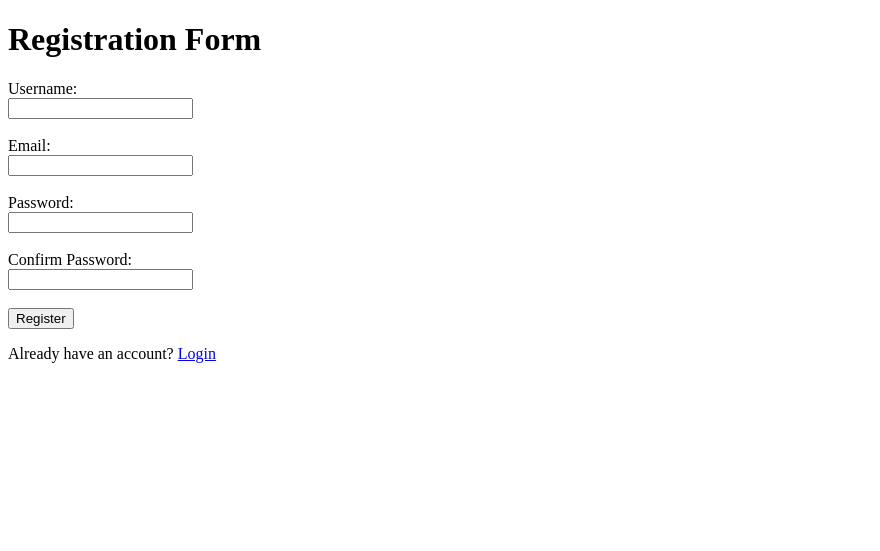
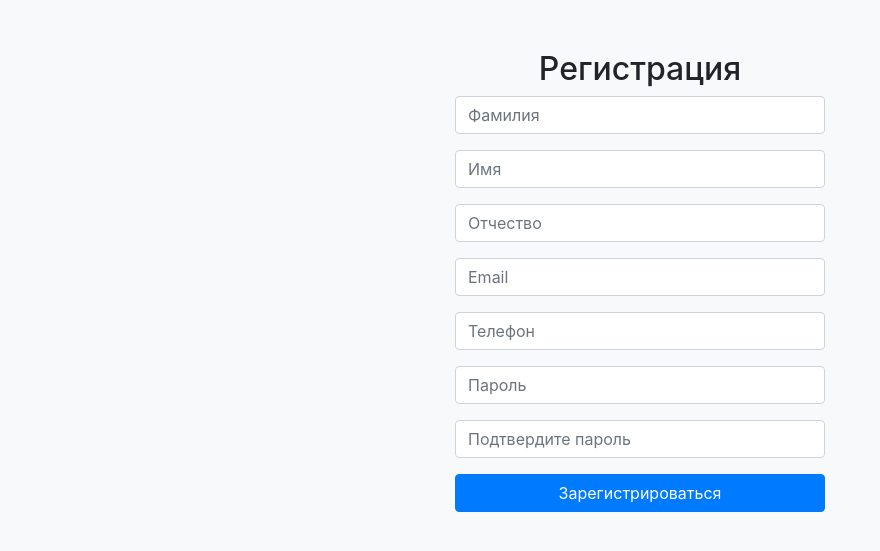
Before and after one commit to Quirence/QiwiBank, a Python web app: template templates/registration_form.html in a window 1280 px wide. Shown: the top 551 px of the page, without its empty margins (0-880 px from the left). Run offline with Jinja, Linux system fonts and the light colour scheme; the template is opened without the code that fills it, so the values that code supplies are empty; some libraries are stand-ins or nearby versions.

Commit message:
Надеюсь не сломал

```diff
--- a/Control/control.py
+++ b/Control/control.py
@@ -1,4 +1,6 @@
 from BankAccount.BankAccount import BankAccount
+
+
 class Bank:
     def __init__(self, frontend_info):
         # Инициализация банка - получение информации о пользователе по информации из фронтенда (логин и сессия)
--- a/templates/registration_form.html
+++ b/templates/registration_form.html
@@ -2,35 +2,65 @@
 <html lang="en">
 <head>
     <meta charset="UTF-8">
-    <meta http-equiv="X-UA-Compatible" content="IE=edge">
     <meta name="viewport" content="width=device-width, initial-scale=1.0">
-    <title>Registration Form</title>
-    <script>
-        function validateForm() {
-            var password = document.getElementById("password").value;
-            var confirmPassword = document.getElementById("confirmPassword").value;
-            if (password != confirmPassword) {
-                alert("Passwords do not match!");
-                return false;
-            }
-            return true;
+    <title>Регистрация</title>
+    <link rel="stylesheet" href="https://stackpath.bootstrapcdn.com/bootstrap/4.5.2/css/bootstrap.min.css">
+    <style>
+        body {
+            background-color: #f8f9fa;
         }
-    </script>
+
+        .container {
+            max-width: 400px;
+            margin: 50px auto;
+        }
+    </style>
 </head>
 <body>
-    <meta charset="UTF-8">
-    <h1>Registration Form</h1>
-    <form action="/register" method="post">
-        <label for="username">Username:</label><br>
-        <input type="text" id="username" name="username"><br><br>
-        <label for="email">Email:</label><br>
-        <input type="email" id="email" name="email"><br><br>
-        <label for="password">Password:</label><br>
-        <input type="text" id="password" name="password"><br><br>
-        <label for="confirmPassword">Confirm Password:</label><br>
-        <input type="password" id="confirmPassword" name="confirmPassword"><br><br>
-        <input type="submit" value="Register">
+<div class="container">
+    <h2 class="text-center">Регистрация</h2>
+    <form id="registrationForm" method="POST" action="/register">
+        <div class="form-group">
+            <input type="text" class="form-control" name="surname" placeholder="Фамилия" required>
+        </div>
+        <div class="form-group">
+            <input type="text" class="form-control" name="name" placeholder="Имя" required>
+        </div>
+        <div class="form-group">
+            <input type="text" class="form-control" name="patronymic" placeholder="Отчество">
+        </div>
+        <div class="form-group">
+            <input type="email" class="form-control" name="email" placeholder="Email" required>
+        </div>
+        <div class="form-group">
+            <input type="tel" class="form-control" name="number" placeholder="Телефон" required>
+        </div>
+        <div class="form-group">
+            <input type="password" class="form-control" name="password" id="password" placeholder="Пароль" required>
+        </div>
+        <div class="form-group">
+            <input type="password" class="form-control" name="confirmPassword" id="confirmPassword"
+                   placeholder="Подтвердите пароль" required>
+            <small id="passwordHelp" class="form-text text-danger d-none">Пароли не совпадают.</small>
+        </div>
+        <input type="hidden" name="method" value="registration">
+        <button type="submit" class="btn btn-primary btn-block">Зарегистрироваться</button>
     </form>
-    <p>Already have an account? <a href="/login">Login</a></p>
+</div>
+
+<script>
+    document.getElementById('registrationForm').addEventListener('submit', function (event) {
+        var password = document.getElementById('password').value;
+        var confirmPassword = document.getElementById('confirmPassword').value;
+
+        if (password !== confirmPassword) {
+            event.preventDefault();
+            document.getElementById('passwordHelp').classList.remove('d-none');
+        } else {
+            // Удаляем поле confirmpassword из данных перед отправкой формы
+            document.getElementById('registrationForm').removeChild(document.getElementById('confirmPassword').parentNode);
+        }
+    });
+</script>
 </body>
 </html>
```
Also changed, not shown: database/users.py (+7 -1 lines), templates/main_page.html (+4 -3 lines), web_app/app.py (+71 -20 lines), web_app/views.py (+23 -7 lines).
